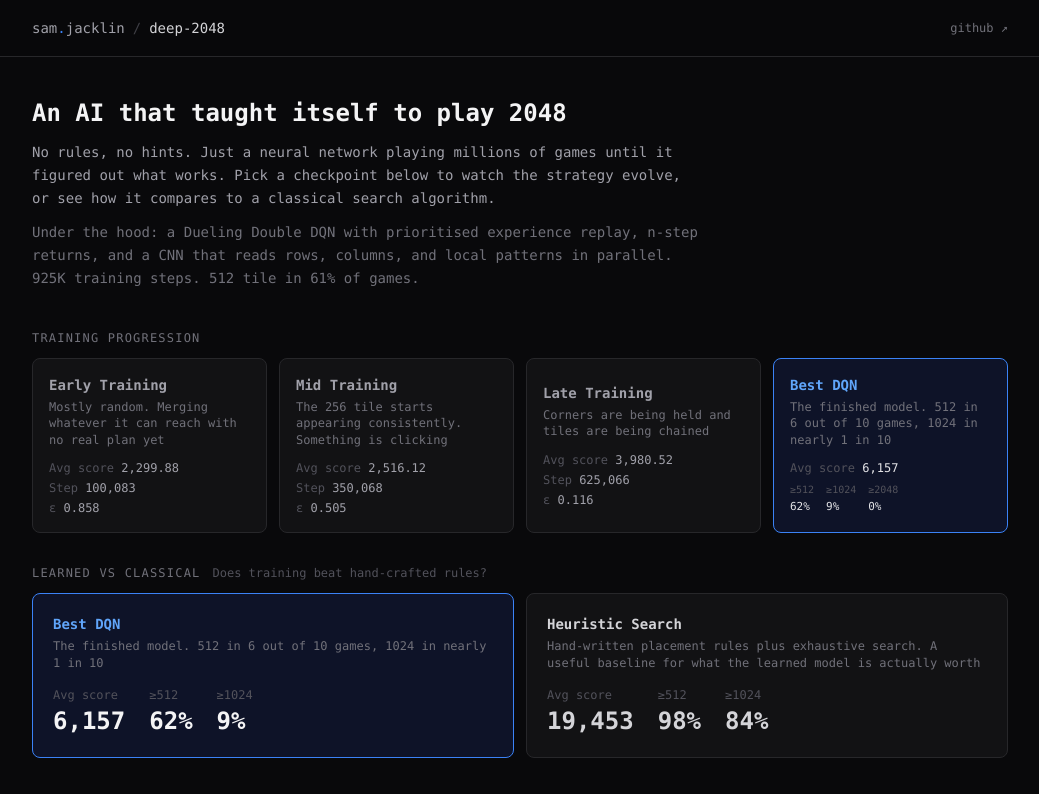
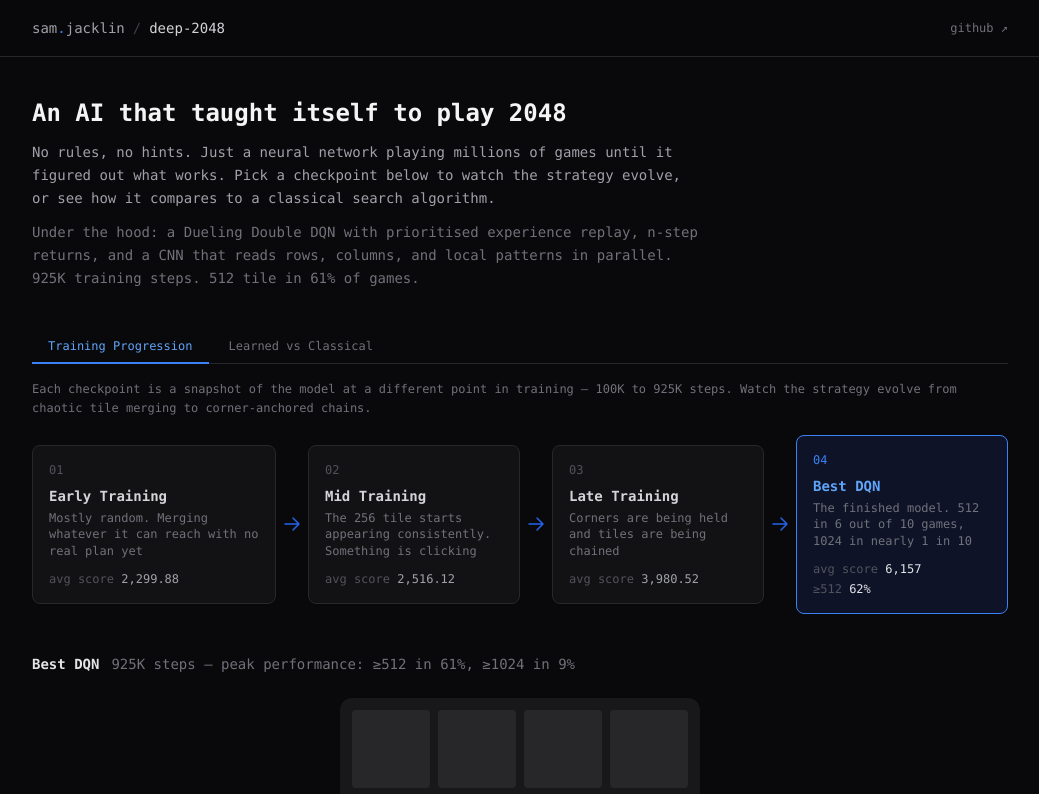
Before and after one commit to SamJacklin/deep2048, a React (Vite) app in the folder frontend/: page / in a window 1280 px wide. Shown: the top 794 px of the page, without its empty margins (120-1159 px from the left). Built offline with nearby package versions, Linux system fonts and the light colour scheme.

Commit message:
redesign: checkpoint selector with tabbed progression and comparison views

```diff
--- a/frontend/src/components/CheckpointSelector.tsx
+++ b/frontend/src/components/CheckpointSelector.tsx
@@ -1,3 +1,4 @@
+import { useState } from 'react';
 import type { BenchmarkRow, CheckpointMeta, Replay } from '../types';
 
 interface CheckpointSelectorProps {
@@ -9,17 +10,18 @@ interface CheckpointSelectorProps {
   onSelect: (name: string) => void;
 }
 
-const GROUP_LABELS: Record<string, string> = {
-  progression: 'Training Progression',
-};
+type Tab = 'progression' | 'comparison';
 
-function CheckpointCard({
+// --- Progression tab ---
+
+function ProgressionStep({
   cp,
   isSelected,
   replay,
   isLoading,
   benchmarkRow,
   onSelect,
+  stepNumber,
 }: {
   cp: CheckpointMeta;
   isSelected: boolean;
@@ -27,62 +29,46 @@ function CheckpointCard({
   isLoading: boolean;
   benchmarkRow: BenchmarkRow | null;
   onSelect: () => void;
+  stepNumber: number;
 }) {
+  const avgScore = benchmarkRow?.avg_score ?? replay?.average_score ?? null;
+  const pct512 = benchmarkRow?.tile_pcts['512'] ?? null;
+
   return (
     <button
       onClick={onSelect}
       className={`
-        text-left p-4 rounded-lg border transition-all
+        relative text-left p-4 rounded-lg border transition-all flex-1
         ${isSelected
           ? 'border-blue-500 bg-blue-950/40 text-zinc-100'
           : 'border-zinc-800 bg-zinc-900/60 text-zinc-400 hover:border-zinc-600 hover:text-zinc-200'}
       `}
     >
-      <div className={`text-sm font-bold mb-1 ${isSelected ? 'text-blue-400' : ''}`}>
+      {/* Step badge */}
+      <div className={`text-xs mb-2 font-mono tabular-nums ${isSelected ? 'text-blue-500' : 'text-zinc-600'}`}>
+        {String(stepNumber).padStart(2, '0')}
+      </div>
+
+      <div className={`text-sm font-bold mb-1 ${isSelected ? 'text-blue-400' : 'text-zinc-300'}`}>
         {cp.label}
       </div>
-      <div className="text-xs text-zinc-500 mb-3 leading-snug">{cp.description}</div>
+      <div className="text-xs text-zinc-500 leading-snug mb-3">{cp.description}</div>
 
       {isLoading ? (
         <div className="text-xs text-zinc-600">Loading…</div>
-      ) : benchmarkRow ? (
-        <div className="flex flex-col gap-1.5">
+      ) : avgScore !== null ? (
+        <div className="flex flex-col gap-1">
           <div className="text-xs text-zinc-600">
-            Avg score{' '}
+            avg score{' '}
             <span className={`tabular-nums font-medium ${isSelected ? 'text-zinc-200' : 'text-zinc-400'}`}>
-              {benchmarkRow.avg_score.toLocaleString()}
+              {avgScore.toLocaleString()}
             </span>
           </div>
-          <div className="flex gap-3">
-            {(['512', '1024', '2048'] as const).map(t => (
-              <div key={t} className="flex flex-col gap-0.5">
-                <span className="text-zinc-600" style={{ fontSize: '10px' }}>≥{t}</span>
-                <span className={`tabular-nums font-medium ${isSelected ? 'text-zinc-200' : 'text-zinc-400'}`} style={{ fontSize: '11px' }}>
-                  {benchmarkRow.tile_pcts[t].toFixed(0)}%
-                </span>
-              </div>
-            ))}
-          </div>
-        </div>
-      ) : replay ? (
-        <div className="flex flex-col gap-1">
-          <div className="text-xs text-zinc-600">
-            Avg score{' '}
-            <span className={`tabular-nums ${isSelected ? 'text-zinc-300' : 'text-zinc-400'}`}>
-              {replay.average_score.toLocaleString()}
-            </span>
-          </div>
-          <div className="text-xs text-zinc-600">
-            Step{' '}
-            <span className={`tabular-nums ${isSelected ? 'text-zinc-300' : 'text-zinc-400'}`}>
-              {replay.training_step.toLocaleString()}
-            </span>
-          </div>
-          {replay.agent_type === 'drl' && (
+          {pct512 !== null && (
             <div className="text-xs text-zinc-600">
-              ε{' '}
-              <span className={`tabular-nums ${isSelected ? 'text-zinc-300' : 'text-zinc-400'}`}>
-                {replay.epsilon.toFixed(3)}
+              ≥512{' '}
+              <span className={`tabular-nums font-medium ${isSelected ? 'text-zinc-200' : 'text-zinc-400'}`}>
+                {pct512.toFixed(0)}%
               </span>
             </div>
           )}
@@ -94,6 +80,220 @@ function CheckpointCard({
   );
 }
 
+function ProgressionArrow({ isImproving }: { isImproving: boolean }) {
+  const color = isImproving ? 'text-blue-600' : 'text-zinc-700';
+  return (
+    <>
+      {/* Desktop: right arrow between cards */}
+      <div className={`hidden md:flex items-center justify-center flex-shrink-0 w-8 ${color}`}>
+        <svg width="24" height="24" viewBox="0 0 24 24" fill="none">
+          <path d="M5 12H19M19 12L13 6M19 12L13 18" stroke="currentColor" strokeWidth="1.5" strokeLinecap="round" strokeLinejoin="round"/>
+        </svg>
+      </div>
+      {/* Mobile: down arrow above each card (except first) */}
+      <div className={`md:hidden flex justify-center py-1 ${color}`}>
+        <svg width="20" height="20" viewBox="0 0 24 24" fill="none">
+          <path d="M12 5V19M12 19L6 13M12 19L18 13" stroke="currentColor" strokeWidth="1.5" strokeLinecap="round" strokeLinejoin="round"/>
+        </svg>
+      </div>
+    </>
+  );
+}
+
+function ProgressionTab({
+  checkpoints,
+  selected,
+  replays,
+  loading,
+  benchmark,
+  onSelect,
+}: Omit<CheckpointSelectorProps, 'onSelect'> & { onSelect: (name: string) => void }) {
+  const steps = checkpoints.filter(cp => cp.group === 'progression');
+
+  const getAvgScore = (cp: CheckpointMeta): number | null => {
+    const benchmarkRow = cp.benchmarkLabel
+      ? (benchmark?.find(r => r.label === cp.benchmarkLabel) ?? null)
+      : null;
+    return benchmarkRow?.avg_score ?? replays[cp.name]?.average_score ?? null;
+  };
+
+  return (
+    <div className="flex flex-col gap-4">
+      <p className="text-xs text-zinc-500 leading-relaxed">
+        Each checkpoint is a snapshot of the model at a different point in training — 100K to 925K steps.
+        Watch the strategy evolve from chaotic tile merging to corner-anchored chains.
+      </p>
+
+      {/* Timeline row */}
+      <div className="flex flex-col md:flex-row md:items-stretch gap-2 md:gap-0">
+        {steps.map((cp, i) => {
+          const benchmarkRow = cp.benchmarkLabel
+            ? (benchmark?.find(r => r.label === cp.benchmarkLabel) ?? null)
+            : null;
+          const prevScore = i > 0 ? getAvgScore(steps[i - 1]) : null;
+          const thisScore = getAvgScore(cp);
+          const isImproving = prevScore !== null && thisScore !== null && thisScore > prevScore;
+
+          return (
+            <div key={cp.name} className="flex flex-col md:flex-row md:items-center flex-1 md:gap-0">
+              {i > 0 && <ProgressionArrow isImproving={isImproving} />}
+              <ProgressionStep
+                cp={cp}
+                isSelected={selected === cp.name}
+                replay={replays[cp.name]}
+                isLoading={loading[cp.name] ?? false}
+                benchmarkRow={benchmarkRow}
+                onSelect={() => onSelect(cp.name)}
+                stepNumber={i + 1}
+              />
+            </div>
+          );
+        })}
+      </div>
+    </div>
+  );
+}
+
+// --- Comparison tab ---
+
+function StatCell({ label, value, highlight }: { label: string; value: string; highlight?: boolean }) {
+  return (
+    <div className="flex flex-col items-center gap-0.5">
+      <span className="text-xs text-zinc-600 uppercase tracking-wide">{label}</span>
+      <span className={`text-2xl font-bold tabular-nums ${highlight ? 'text-blue-300' : 'text-zinc-100'}`}>
+        {value}
+      </span>
+    </div>
+  );
+}
+
+function ComparisonCard({
+  cp,
+  isSelected,
+  benchmarkRow,
+  onSelect,
+  side,
+  winnerOn,
+}: {
+  cp: CheckpointMeta;
+  isSelected: boolean;
+  benchmarkRow: BenchmarkRow | null;
+  onSelect: () => void;
+  side: 'left' | 'right';
+  winnerOn: Record<string, 'left' | 'right' | 'tie'>;
+}) {
+  const isLeft = side === 'left';
+
+  return (
+    <button
+      onClick={onSelect}
+      className={`
+        relative text-left p-5 rounded-xl border transition-all w-full
+        ${isSelected
+          ? 'border-blue-500 bg-blue-950/40'
+          : 'border-zinc-800 bg-zinc-900/60 hover:border-zinc-600'}
+      `}
+    >
+      {/* Selected indicator */}
+      {isSelected && (
+        <div className={`absolute top-3 ${isLeft ? 'right-3' : 'left-3'} text-xs text-blue-500 font-mono`}>
+          ● watching
+        </div>
+      )}
+
+      {/* Agent type badge */}
+      <div className={`text-xs font-mono mb-1 ${isLeft ? '' : 'md:text-right'} ${isSelected ? 'text-blue-500' : 'text-zinc-600'}`}>
+        {cp.group === 'comparison' ? 'classical' : 'learned'}
+      </div>
+
+      <div className={`text-lg font-bold mb-1 ${isSelected ? 'text-blue-400' : 'text-zinc-200'}`}>
+        {cp.label}
+      </div>
+      <div className="text-xs text-zinc-500 leading-snug mb-4">{cp.description}</div>
+
+      {benchmarkRow ? (
+        <div className={`flex gap-4 ${isLeft ? '' : 'md:justify-end'}`}>
+          {(['avg_score', '512', '1024'] as const).map(key => {
+            const winner = winnerOn[key];
+            const iWin = (side === 'left' && winner === 'left') || (side === 'right' && winner === 'right');
+            const value = key === 'avg_score'
+              ? benchmarkRow.avg_score.toLocaleString()
+              : `${benchmarkRow.tile_pcts[key as '512' | '1024'].toFixed(0)}%`;
+            const label = key === 'avg_score' ? 'avg score' : `≥${key}`;
+            return <StatCell key={key} label={label} value={value} highlight={iWin} />;
+          })}
+        </div>
+      ) : (
+        <div className="text-xs text-zinc-700">Loading stats…</div>
+      )}
+    </button>
+  );
+}
+
+function ComparisonTab({
+  checkpoints,
+  selected,
+  benchmark,
+  onSelect,
+}: Omit<CheckpointSelectorProps, 'replays' | 'loading' | 'onSelect'> & { onSelect: (name: string) => void }) {
+  const bestDqn = checkpoints.find(cp => cp.name === 'best');
+  const heuristic = checkpoints.find(cp => cp.name === 'heuristic');
+
+  if (!bestDqn || !heuristic) return null;
+
+  const dqnRow = bestDqn.benchmarkLabel ? (benchmark?.find(r => r.label === bestDqn.benchmarkLabel) ?? null) : null;
+  const heurRow = heuristic.benchmarkLabel ? (benchmark?.find(r => r.label === heuristic.benchmarkLabel) ?? null) : null;
+
+  const winnerOn: Record<string, 'left' | 'right' | 'tie'> = {};
+  if (dqnRow && heurRow) {
+    winnerOn['avg_score'] = dqnRow.avg_score > heurRow.avg_score ? 'left' : dqnRow.avg_score < heurRow.avg_score ? 'right' : 'tie';
+    winnerOn['512'] = dqnRow.tile_pcts['512'] > heurRow.tile_pcts['512'] ? 'left' : dqnRow.tile_pcts['512'] < heurRow.tile_pcts['512'] ? 'right' : 'tie';
+    winnerOn['1024'] = dqnRow.tile_pcts['1024'] > heurRow.tile_pcts['1024'] ? 'left' : dqnRow.tile_pcts['1024'] < heurRow.tile_pcts['1024'] ? 'right' : 'tie';
+  }
+
+  return (
+    <div className="flex flex-col gap-4">
+      <p className="text-xs text-zinc-500 leading-relaxed">
+        Select a card to load that agent's replay below. Does training on millions of games beat carefully hand-crafted rules?
+      </p>
+
+      {/* Head-to-head */}
+      <div className="grid grid-cols-1 md:grid-cols-[1fr_auto_1fr] gap-3 md:gap-4 items-center">
+        <ComparisonCard
+          cp={bestDqn}
+          isSelected={selected === bestDqn.name}
+          benchmarkRow={dqnRow}
+          onSelect={() => onSelect(bestDqn.name)}
+          side="left"
+          winnerOn={winnerOn}
+        />
+
+        {/* VS divider */}
+        <div className="hidden md:flex flex-col items-center gap-1">
+          <span className="text-lg font-bold text-zinc-600">vs</span>
+        </div>
+        <div className="md:hidden flex items-center justify-center gap-3 text-zinc-700 text-xs">
+          <div className="flex-1 h-px bg-zinc-800" />
+          <span>vs</span>
+          <div className="flex-1 h-px bg-zinc-800" />
+        </div>
+
+        <ComparisonCard
+          cp={heuristic}
+          isSelected={selected === heuristic.name}
+          benchmarkRow={heurRow}
+          onSelect={() => onSelect(heuristic.name)}
+          side="right"
+          winnerOn={winnerOn}
+        />
+      </div>
+
+    </div>
+  );
+}
+
+// --- Main export ---
+
 export default function CheckpointSelector({
   checkpoints,
   selected,
@@ -102,91 +302,53 @@ export default function CheckpointSelector({
   benchmark,
   onSelect,
 }: CheckpointSelectorProps) {
-  const progression = checkpoints.filter(cp => cp.group === 'progression');
+  const selectedCp = checkpoints.find(cp => cp.name === selected);
+  const defaultTab: Tab = selectedCp?.group === 'comparison' ? 'comparison' : 'progression';
+  const [activeTab, setActiveTab] = useState<Tab>(defaultTab);
 
-  const renderCard = (cp: CheckpointMeta) => {
-    const benchmarkRow = cp.benchmarkLabel
-      ? (benchmark?.find(r => r.label === cp.benchmarkLabel) ?? null)
-      : null;
-    return (
-      <CheckpointCard
-        key={cp.name}
-        cp={cp}
-        isSelected={selected === cp.name}
-        replay={replays[cp.name]}
-        isLoading={loading[cp.name] ?? false}
-        benchmarkRow={benchmarkRow}
-        onSelect={() => onSelect(cp.name)}
-      />
-    );
+  const handleSelect = (name: string) => {
+    const cp = checkpoints.find(c => c.name === name);
+    if (cp?.group === 'comparison') setActiveTab('comparison');
+    onSelect(name);
   };
 
-  const bestDqn = checkpoints.find(cp => cp.name === 'best');
-  const heuristic = checkpoints.find(cp => cp.name === 'heuristic');
-
   return (
-    <div className="flex flex-col gap-8">
-      {/* Training progression */}
-      <div className="flex flex-col gap-3">
-        <p className="text-xs text-zinc-500 uppercase tracking-widest">
-          {GROUP_LABELS['progression']}
-        </p>
-        <div className="grid gap-3 grid-cols-2 md:grid-cols-4">
-          {progression.map(renderCard)}
-        </div>
+    <div className="flex flex-col gap-4">
+      {/* Tab bar */}
+      <div className="flex gap-1 border-b border-zinc-800">
+        {(['progression', 'comparison'] as Tab[]).map(tab => (
+          <button
+            key={tab}
+            onClick={() => setActiveTab(tab)}
+            className={`
+              px-4 py-2 text-xs font-medium transition-colors border-b-2 -mb-px
+              ${activeTab === tab
+                ? 'border-blue-500 text-blue-400'
+                : 'border-transparent text-zinc-500 hover:text-zinc-300'}
+            `}
+          >
+            {tab === 'progression' ? 'Training Progression' : 'Learned vs Classical'}
+          </button>
+        ))}
       </div>
 
-      {/* Head-to-head comparison */}
-      {bestDqn && heuristic && (
-        <div className="flex flex-col gap-3">
-          <div className="flex items-baseline gap-3">
-            <p className="text-xs text-zinc-500 uppercase tracking-widest">Learned vs Classical</p>
-            <p className="text-xs text-zinc-600">Does training beat hand-crafted rules?</p>
-          </div>
-          <div className="grid gap-3 grid-cols-1 md:grid-cols-2">
-            {[bestDqn, heuristic].map(cp => {
-              const benchmarkRow = cp.benchmarkLabel
-                ? (benchmark?.find(r => r.label === cp.benchmarkLabel) ?? null)
-                : null;
-              const isSelected = selected === cp.name;
-              return (
-                <button
-                  key={cp.name}
-                  onClick={() => onSelect(cp.name)}
-                  className={`text-left p-5 rounded-lg border transition-all ${
-                    isSelected
-                      ? 'border-blue-500 bg-blue-950/40'
-                      : 'border-zinc-800 bg-zinc-900/60 hover:border-zinc-600'
-                  }`}
-                >
-                  <div className={`text-sm font-bold mb-1 ${isSelected ? 'text-blue-400' : 'text-zinc-300'}`}>
-                    {cp.label}
-                  </div>
-                  <div className="text-xs text-zinc-500 mb-4 leading-snug">{cp.description}</div>
-
-                  {benchmarkRow && (
-                    <div className="flex gap-6">
-                      <div>
-                        <div className="text-xs text-zinc-600 mb-0.5">Avg score</div>
-                        <div className={`text-2xl font-bold tabular-nums ${isSelected ? 'text-zinc-100' : 'text-zinc-300'}`}>
-                          {benchmarkRow.avg_score.toLocaleString()}
-                        </div>
-                      </div>
-                      {(['512', '1024'] as const).map(t => (
-                        <div key={t}>
-                          <div className="text-xs text-zinc-600 mb-0.5">≥{t}</div>
-                          <div className={`text-2xl font-bold tabular-nums ${isSelected ? 'text-zinc-100' : 'text-zinc-300'}`}>
-                            {benchmarkRow.tile_pcts[t].toFixed(0)}%
-                          </div>
-                        </div>
-                      ))}
-                    </div>
-                  )}
-                </button>
-              );
-            })}
-          </div>
-        </div>
+      {/* Tab content */}
+      {activeTab === 'progression' ? (
+        <ProgressionTab
+          checkpoints={checkpoints}
+          selected={selected}
+          replays={replays}
+          loading={loading}
+          benchmark={benchmark}
+          onSelect={handleSelect}
+        />
+      ) : (
+        <ComparisonTab
+          checkpoints={checkpoints}
+          selected={selected}
+          benchmark={benchmark}
+          onSelect={handleSelect}
+        />
       )}
     </div>
   );
```
